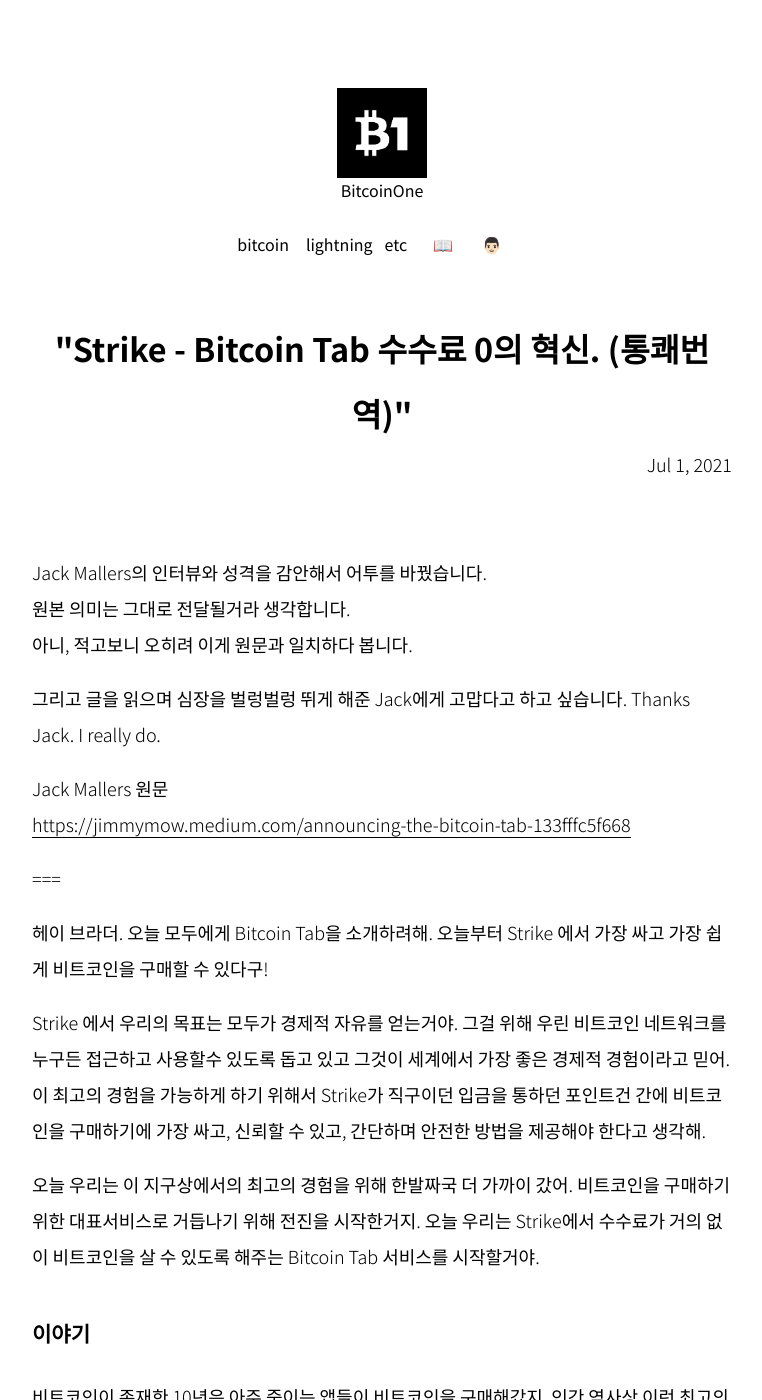
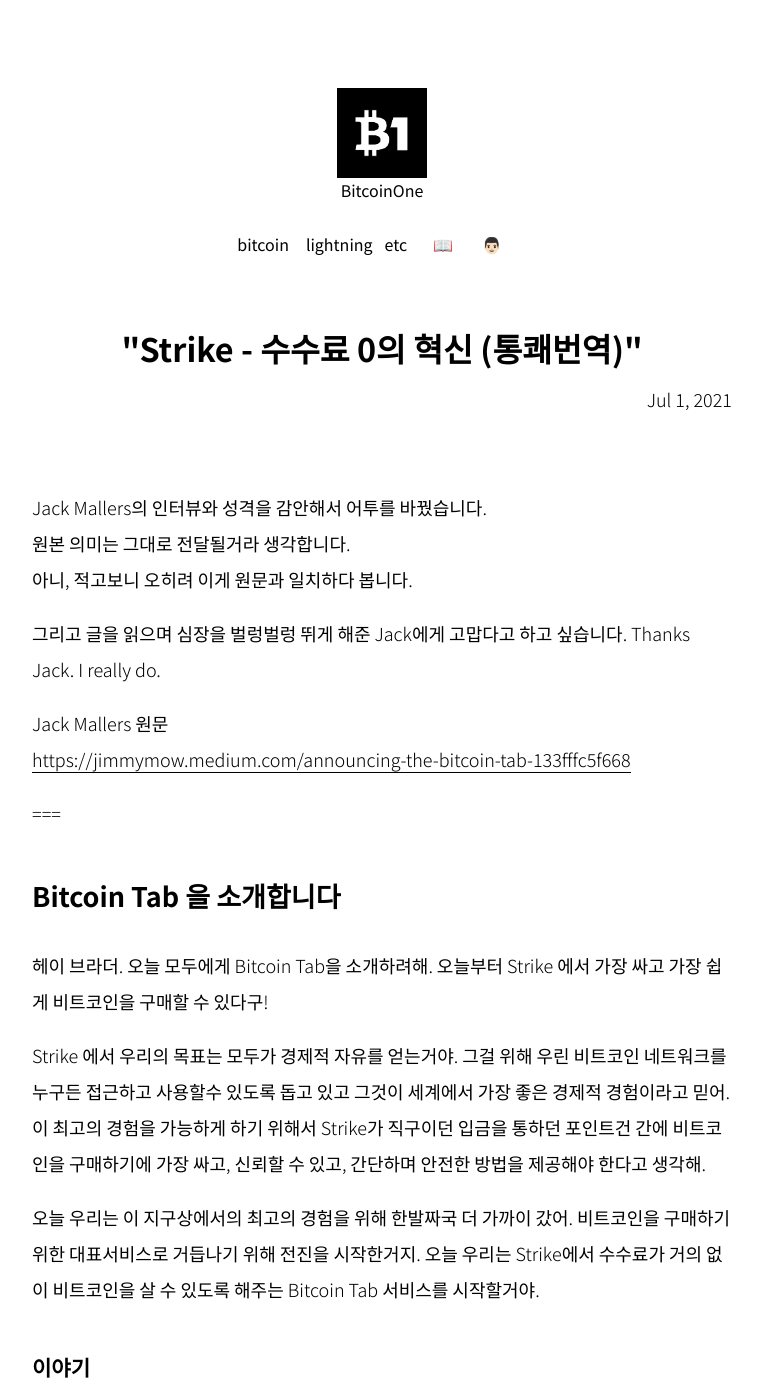
Before and after one commit to onebitco/onebitco.github.io, a Jekyll site: the page built from _posts/2021-07-01-mallers-bitcointab.md, in a window 1280 px wide and 1400 px high. Shown: the whole window, without its empty margins (258-1020 px from the left). Built offline with Jekyll 4.4.1, drawn with Linux system fonts in a browser that asks for light colours; part of the change alters nothing that is shown.

Commit message:
제목과 번역 타이틀 삽입

```diff
--- a/_posts/2021-07-01-mallers-bitcointab.md
+++ b/_posts/2021-07-01-mallers-bitcointab.md
@@ -1,6 +1,6 @@
 ---
 layout: post
-title:  "Strike - Bitcoin Tab 수수료 0의 혁신. (통쾌번역)"
+title:  "Strike - 수수료 0의 혁신 (통쾌번역)"
 date:   2021-07-01 16:9:12 -0400
 categories: bitcoin
 tags: strike twitter fee
@@ -17,6 +17,7 @@ Jack Mallers 원문<br>
 <https://jimmymow.medium.com/announcing-the-bitcoin-tab-133fffc5f668>
 
 ===
+# Bitcoin Tab 을 소개합니다
 
 헤이 브라더. 오늘 모두에게 Bitcoin Tab을 소개하려해.  오늘부터 Strike 에서 가장 싸고 가장 쉽게 비트코인을 구매할 수 있다구!
 
```
